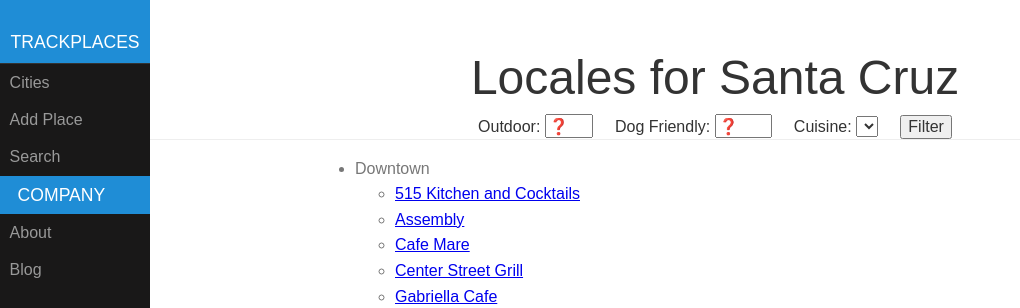
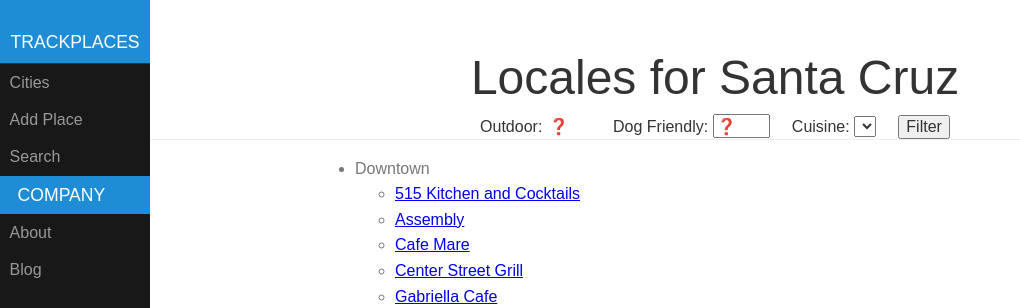
Before and after one commit to danecollins/tp, a Django app: a page that uses places/templates/places/locale_list.html in a window 1280 px wide. Shown: the top 308 px of the page, without its empty margins (0-1020 px from the left). Run offline with Django 3.2, Linux system fonts and the light colour scheme; data comes from the database, SQL or seed files in the repository; lists and menus that the app fills with data are empty.

Commit message:
another try at tri-state checkboxes

```diff
--- a/places/templates/places/locale_list.html
+++ b/places/templates/places/locale_list.html
@@ -9,7 +9,7 @@
       {% csrf_token %}
 
       <label>Outdoor: </label>
-      <input
+      <input style="border: none;"
        id="outdoor"
        type="text"
        readonly="true"
```
